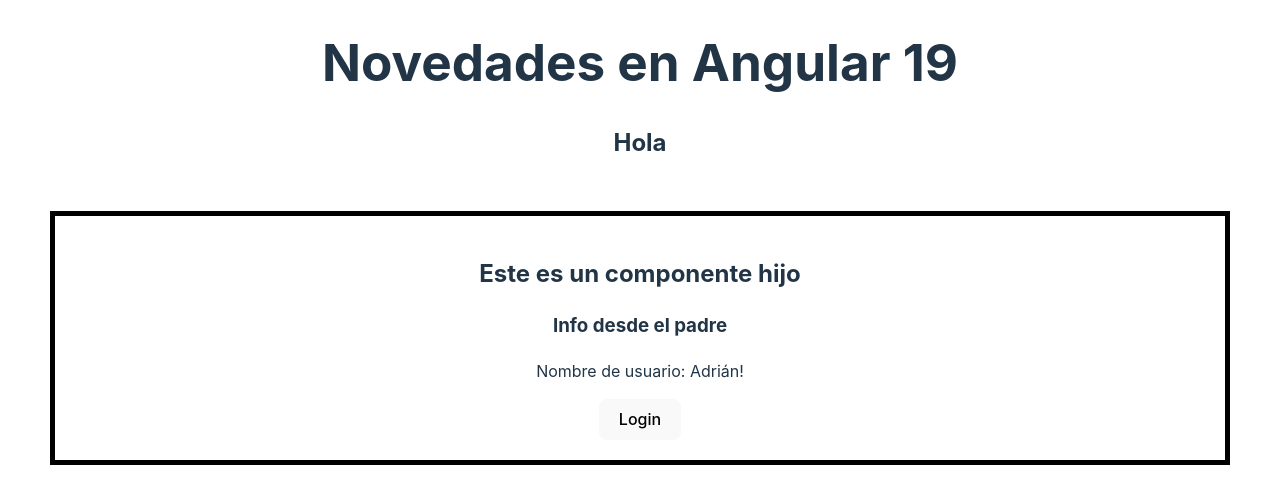
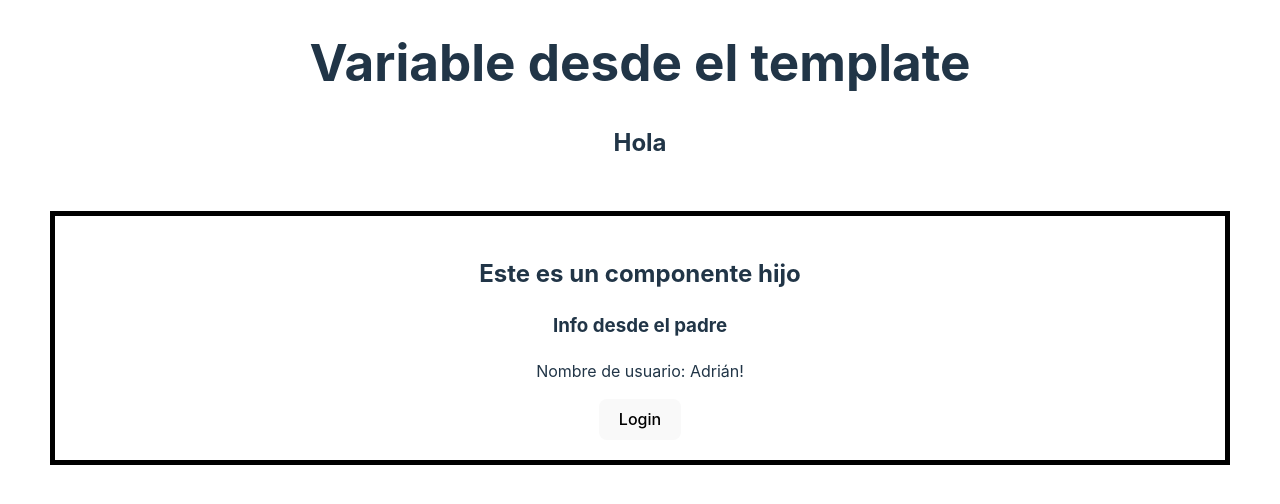
Before and after one commit to Amaza-ing/AMazaing-curso-Angular-desde-0, an Angular app: page / in a window 1280 px wide. Shown: the top 504 px of the page. Built offline with nearby package versions, Linux system fonts and the light colour scheme.

Commit message:
angular-19

```diff
--- a/src/app/app.component.html
+++ b/src/app/app.component.html
@@ -1,4 +1,6 @@
-<h1>Novedades en Angular 19</h1>
+@let title = "Variable desde el template";
+
+<h1>{{ title }}</h1>
 
 <h2>Hola {{ name }}</h2>
 
--- a/src/app/app.component.ts
+++ b/src/app/app.component.ts
@@ -1,17 +1,16 @@
 import { Component } from '@angular/core';
-import { RouterOutlet } from '@angular/router';
 import { ChildComponent } from './components/child/child.component';
 
 @Component({
-  selector: 'app-root',
-  standalone: true,
-  imports: [RouterOutlet, ChildComponent],
-  templateUrl: './app.component.html',
-  styleUrl: './app.component.css',
+    selector: 'app-root',
+    imports: [ChildComponent],
+    templateUrl: './app.component.html',
+    styleUrl: './app.component.css'
 })
 export class AppComponent {
   name: string = "";
   info = "Info desde el padre";
+  title = "Novedades en Angular 19";
 
   setName(e: any) {
     this.name = e;
--- a/src/app/components/child/child.component.html
+++ b/src/app/components/child/child.component.html
@@ -1,6 +1,6 @@
 <div class="child">
   <h2>Este es un componente hijo</h2>
-  <h3>{{ info }}</h3>
+  <h3>{{ info() }}</h3>
 
   <p>Nombre de usuario: {{ userName }}</p>
 
--- a/src/app/components/child/child.component.ts
+++ b/src/app/components/child/child.component.ts
@@ -1,18 +1,15 @@
-import { Component, EventEmitter, Input, Output } from '@angular/core';
+import { Component, input, output } from '@angular/core';
 
 @Component({
-  selector: 'app-child',
-  standalone: true,
-  imports: [],
-  templateUrl: './child.component.html',
-  styleUrl: './child.component.css',
+    selector: 'app-child',
+    imports: [],
+    templateUrl: './child.component.html',
+    styleUrl: './child.component.css'
 })
 export class ChildComponent {
-  @Output()
-  login: EventEmitter<any> = new EventEmitter<any>;
+  readonly login = output<any>();
 
-  @Input()
-  info: string = "";
+  readonly info = input<string>("");
 
   userName: string = 'Adrián!';
 
```
Also changed, not shown: package.json (+12 -12 lines), 1 other file (tests, documents, lock files or other folders).
